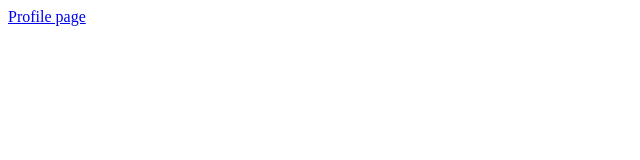
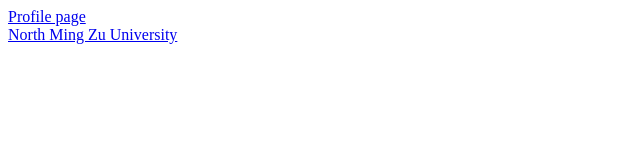
Before and after one commit to GZDD777/Lab_3, a plain HTML site: page index.html in a window 1280 px wide. Shown: the whole page, without its empty margins (0-640 px from the left). Drawn offline with Linux system fonts and the light colour scheme.

Commit message:
commit uni.html

```diff
--- a/index.html
+++ b/index.html
@@ -1 +1,3 @@
 <a href="./profile.html">Profile page</a>
+<br/>
+<a href="./uni.html">North Ming Zu University</a>
```
Also changed, not shown: uni.html (added, +1 -0 lines).
